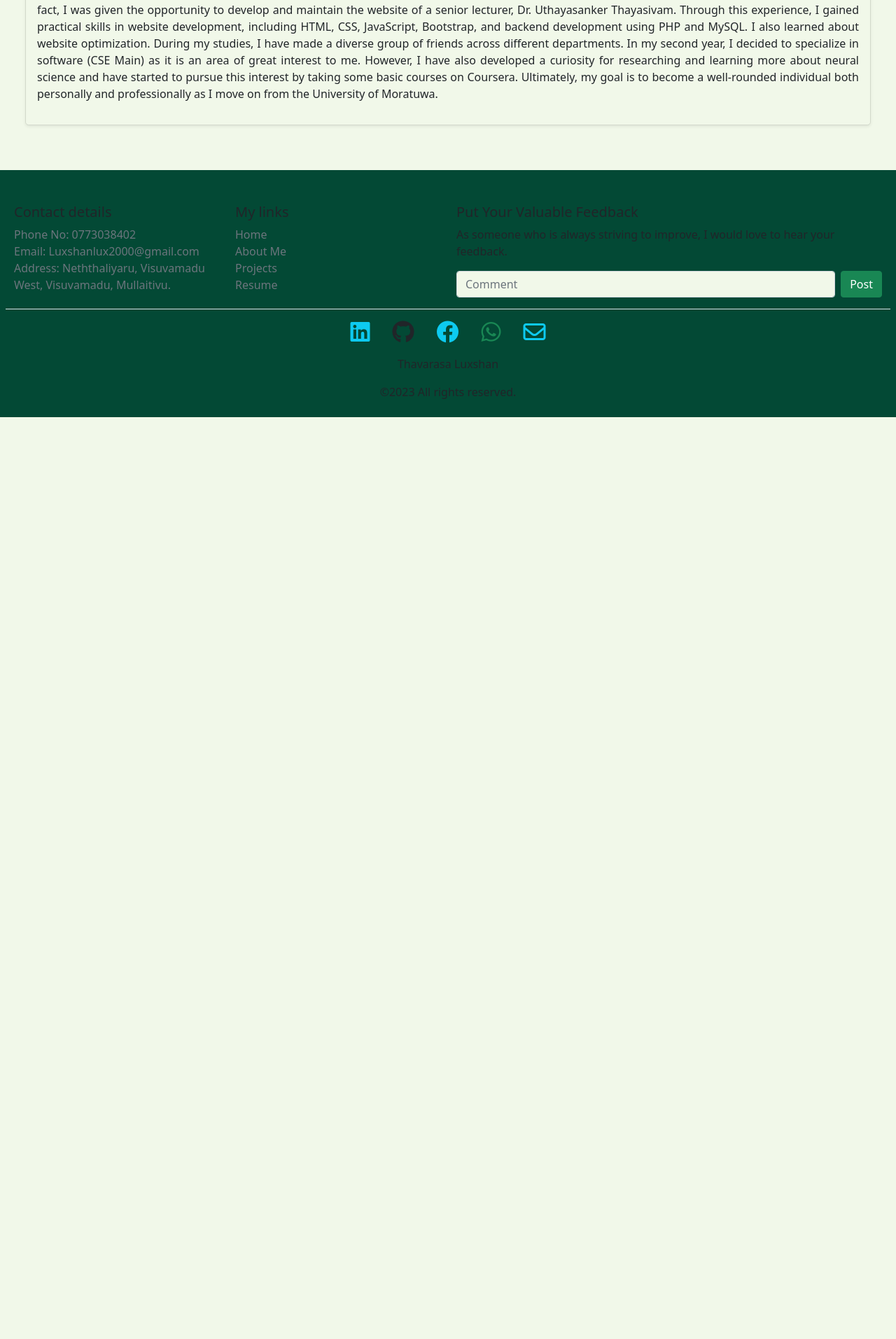
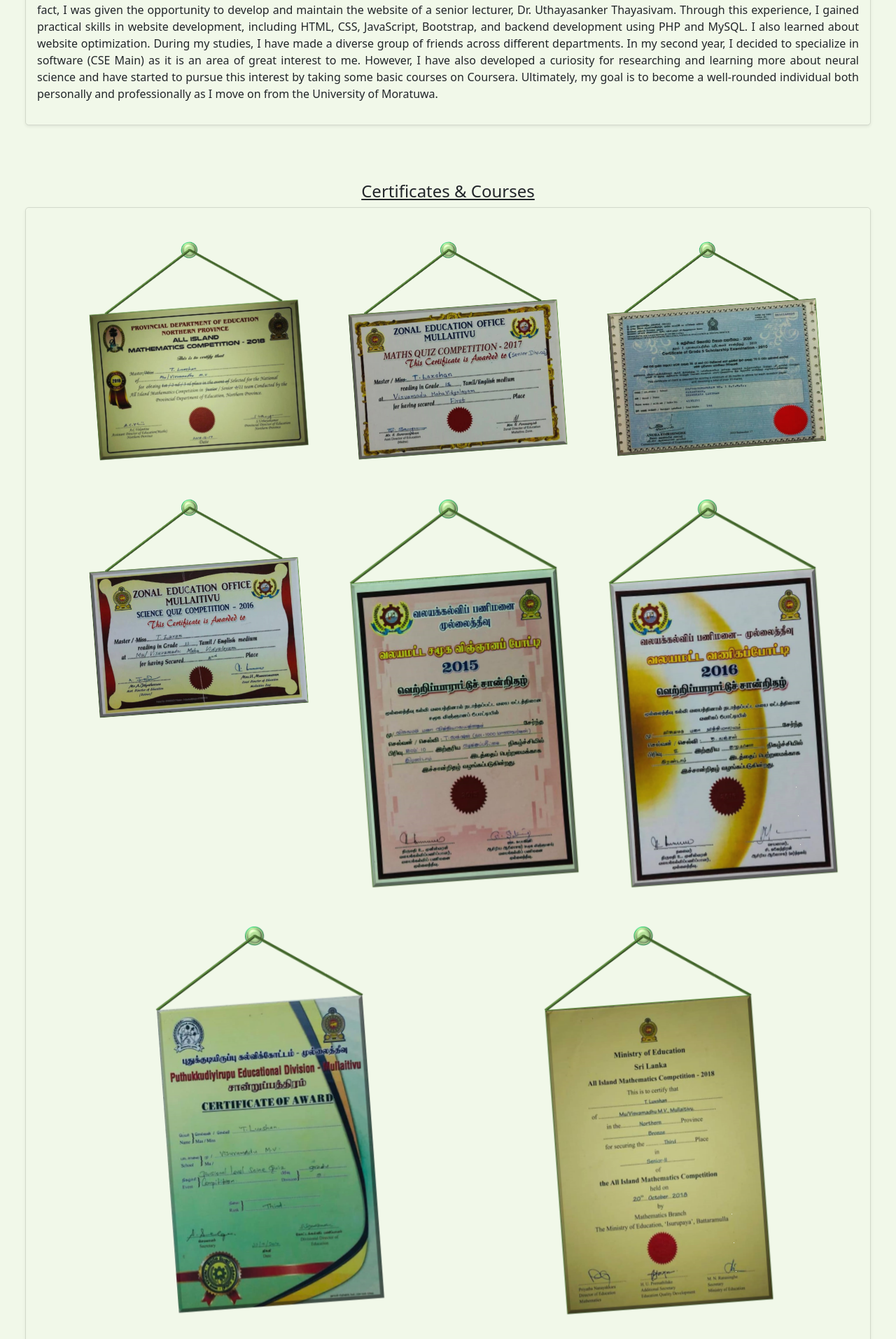
Before and after one commit to Luxshan2000/luxshan2000.github.io, a PHP site: page /views/about.html in a window 1280 px wide. Shown: the part 934-2847 px from the top of the page at 70% size. Before the commit the page ends 1530 px from the top, so only its background shows below. Run offline with PHP 8.4, Linux system fonts and the light colour scheme.

Commit message:
certificate-updated

```diff
--- a/assets/MyCSS/my-style.css
+++ b/assets/MyCSS/my-style.css
@@ -235,3 +235,36 @@
 .filter-button.open{
     background-color: #7cb272;
 }
+
+
+.lux-container{
+    display: flex;
+    flex-wrap: wrap;
+    justify-content: space-around;
+    row-gap: 3em;
+    padding: 2em ;
+}
+
+.lux-image{
+    width: 300px;
+    height: auto;
+}
+
+.lux-caption{
+    text-align: center;
+    display: none;
+}
+.lux-card{
+    animation: wave ease-in-out 0.5s infinite alternate;
+    transform-origin: center 5px;
+}
+.lux-card:hover{
+    animation-play-state: paused;
+    z-index: 9999;
+    cursor: pointer;
+}
+
+@keyframes wave {
+    0%{transform: rotate(5deg);}
+    100%{transform: rotate(-5deg);}
+}
--- a/views/about.html
+++ b/views/about.html
@@ -118,6 +118,48 @@
                 </div>
             </div>
         </div>
+
+        <div class="row">
+            <h4 class="mt-5 pt-3 text-center text-decoration-underline">Certificates & Courses</h4>
+            <div style="background:transparent" class="card shadow-sm p-3 mb-3 rounded-3">
+                <div  class="lux-container">
+                    <figure class="lux-card">
+                        <img class="lux-image" src="/assets/certificates/img.png">
+                        <figcaption class="lux-caption">Certificate</figcaption>
+                    </figure>
+                    <figure class="lux-card">
+                        <img class="lux-image" src="/assets/certificates/img_1.png">
+                        <figcaption class="lux-caption">Certificate</figcaption>
+                    </figure>
+                    <figure class="lux-card">
+                        <img class="lux-image" src="/assets/certificates/img_2.png">
+                        <figcaption class="lux-caption">Certificate</figcaption>
+                    </figure>
+                    <figure class="lux-card">
+                        <img class="lux-image" src="/assets/certificates/img_3.png">
+                        <figcaption class="lux-caption">Certificate</figcaption>
+                    </figure>
+                    <figure class="lux-card">
+                        <img class="lux-image" src="/assets/certificates/img_4.png">
+                        <figcaption class="lux-caption">Certificate</figcaption>
+                    </figure>
+                    <figure class="lux-card">
+                        <img class="lux-image" src="/assets/certificates/img_5.png">
+                        <figcaption class="lux-caption">Certificate</figcaption>
+                    </figure>
+                    <figure class="lux-card">
+                        <img class="lux-image" src="/assets/certificates/img_6.png">
+                        <figcaption class="lux-caption">Certificate</figcaption>
+                    </figure>
+                    <figure class="lux-card">
+                        <img class="lux-image" src="/assets/certificates/img_7.png">
+                        <figcaption class="lux-caption">Certificate</figcaption>
+                    </figure>
+                </div>
+            </div>
+        </div>
+
+        </div>
     </div>
 </main>
 
```
Also changed, not shown: assets/certificates/img.png (added), assets/certificates/img_1.png (added), assets/certificates/img_2.png (added), assets/certificates/img_3.png (added), assets/certificates/img_4.png (added), assets/certificates/img_5.png (added), assets/certificates/img_6.png (added), assets/certificates/img_7.png (added).
